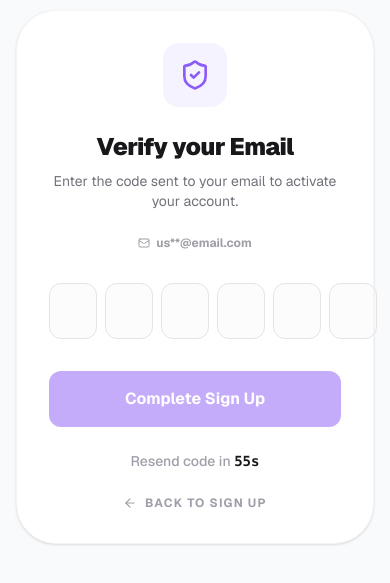
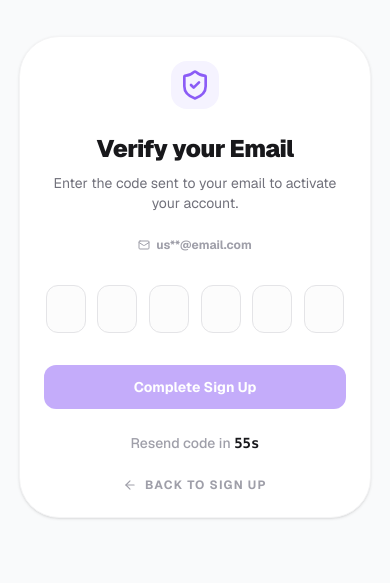
Before and after one commit to nathsuki73/gadvance, a Next.js app: page /auth/verify-otp in a window 390 px wide. Shown: the part 145-728 px from the top of the page. Built offline with nearby package versions, Linux system fonts and the light colour scheme; no server answers.

Commit message:
style: Improve OTP input UI and accessibility; adjust layout and sizing for better user experience

```diff
--- a/app/auth/verify-otp/page.tsx
+++ b/app/auth/verify-otp/page.tsx
@@ -156,9 +156,9 @@ const OTPContent = () => {
 
   return (
     <div className="min-h-screen flex items-center justify-center bg-gray-50 p-4 font-sans text-zinc-900">
-      <div className="bg-white w-full max-w-md rounded-[2.5rem] shadow-sm p-8 md:p-12 border border-zinc-100 text-center">
+      <div className="bg-white w-full max-w-[22rem] md:max-w-md rounded-[2.5rem] shadow-sm p-6 sm:p-8 md:p-12 border border-zinc-100 text-center">
         {/* Dynamic Header Icon */}
-        <div className="inline-flex items-center justify-center w-16 h-16 bg-violet-50 text-[#8b5cf6] rounded-2xl mb-6">
+        <div className="inline-flex items-center justify-center w-12 h-12 md:w-16 md:h-16 bg-violet-50 text-[#8b5cf6] rounded-2xl mb-6">
           {isInstitutional ? (
             <GraduationCap size={32} />
           ) : (
@@ -195,7 +195,7 @@ const OTPContent = () => {
         </div>
 
         {/* 6-Digit OTP Box Grid */}
-        <div className="flex justify-between gap-2 mb-8">
+        <div className="grid grid-cols-6 gap-2 sm:gap-3 mb-8 justify-items-center">
           {otp.map((data, index) => (
             <input
               key={index}
@@ -203,11 +203,15 @@ const OTPContent = () => {
                 inputRefs.current[index] = el;
               }}
               type="text"
+              inputMode="numeric"
+              pattern="[0-9]*"
+              autoComplete="one-time-code"
+              aria-label={`Digit ${index + 1}`}
               maxLength={1}
               value={data}
               onChange={(e) => handleChange(e.target.value, index)}
               onKeyDown={(e) => handleKeyDown(e, index)}
-              className="w-12 h-14 text-center text-xl font-bold border border-zinc-200 rounded-xl bg-zinc-50/50 focus:border-[#8b5cf6] focus:ring-4 focus:ring-[#8b5cf6]/10 transition-all outline-none"
+              className="w-10 h-12 sm:w-12 sm:h-14 text-center text-lg sm:text-xl font-bold border border-zinc-200 rounded-xl bg-zinc-50/50 focus:border-[#8b5cf6] focus:ring-4 focus:ring-[#8b5cf6]/10 transition-all outline-none"
             />
           ))}
         </div>
@@ -215,7 +219,7 @@ const OTPContent = () => {
         <button
           onClick={handleVerify}
           disabled={loading || isBlocked || otp.join("").length < 6}
-          className="w-full bg-[#8b5cf6] hover:bg-[#7c3aed] text-white py-4 rounded-xl font-bold transition-all mb-6 shadow-lg shadow-violet-100 active:scale-[0.98] disabled:opacity-50 disabled:shadow-none disabled:active:scale-100"
+          className="w-full bg-[#8b5cf6] hover:bg-[#7c3aed] text-white py-3 sm:py-4 rounded-xl font-bold text-sm sm:text-base transition-all mb-6 shadow-lg shadow-violet-100 active:scale-[0.98] disabled:opacity-50 disabled:shadow-none disabled:active:scale-100"
         >
           {loading ? "Verifying..." : currentUI.button}
         </button>
```
